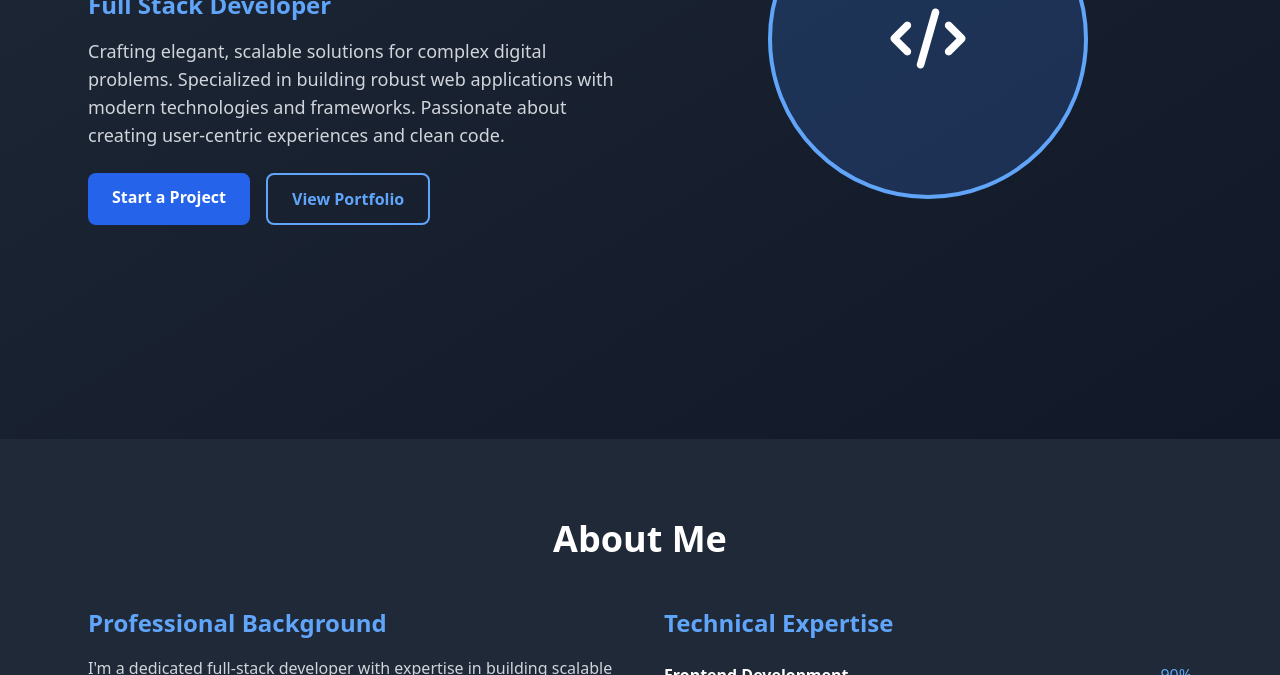
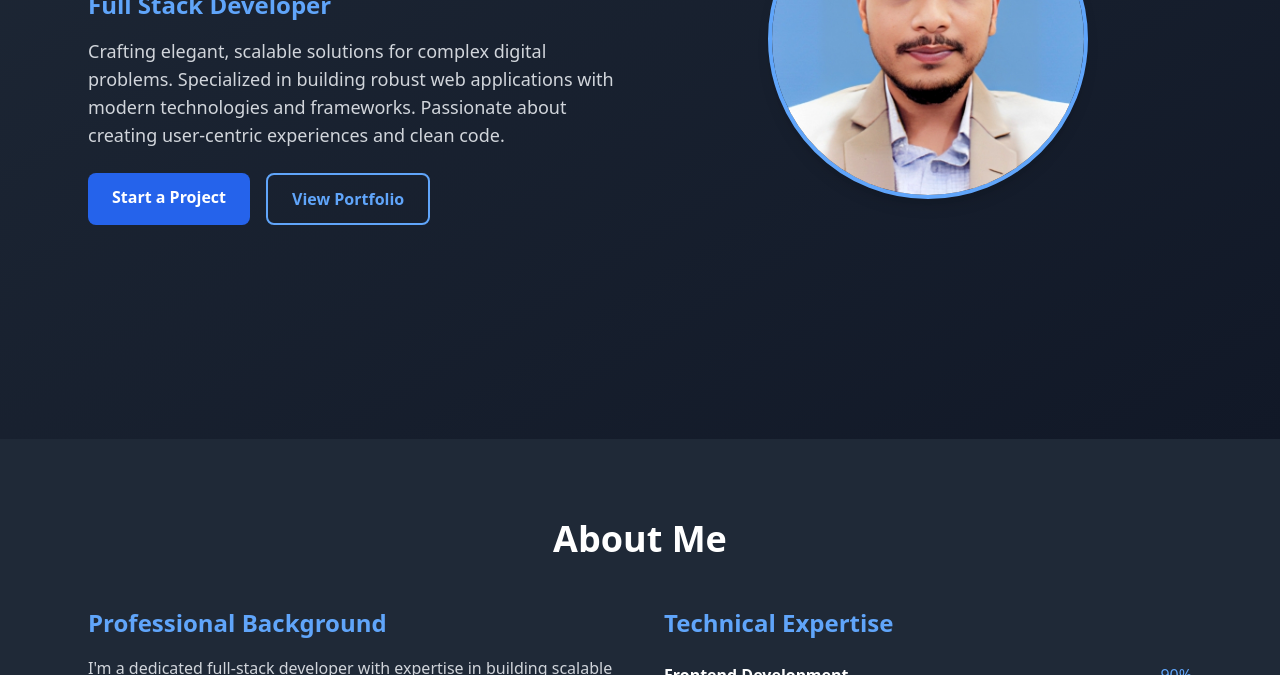
Before and after one commit to MejbahUddinBhuiyan/portfolio, a plain HTML site: page index.html in a window 1280 px wide. Shown: the part 425-1100 px from the top of the page. Drawn offline with nearby package versions, Linux system fonts and the light colour scheme; a script that the page names is missing.

Commit message:
Add Profile Pic

```diff
--- a/index.html
+++ b/index.html
@@ -43,8 +43,8 @@
     <section id="home" class="min-h-screen bg-gradient-to-br from-gray-800 to-gray-900 flex items-center">
         <div class="max-w-6xl mx-auto px-6 py-20 w-full grid md:grid-cols-2 gap-12 items-center">
             <div class="flex justify-center md:order-2">
-                <div class="w-64 h-64 md:w-80 md:h-80 rounded-full bg-blue-500/20 border-4 border-blue-400 flex items-center justify-center text-6xl">
-                    <i class="fas fa-code"></i>
+                <div class="w-64 h-64 md:w-80 md:h-80 rounded-full border-4 border-blue-400 flex items-center justify-center overflow-hidden shadow-lg">
+                    <img src="image/mejba.jpg" alt="Mejbah Uddin Bhuiyan" class="w-full h-full object-cover">
                 </div>
             </div>
 
```
Also changed, not shown: image/mejba.jpg (added).
